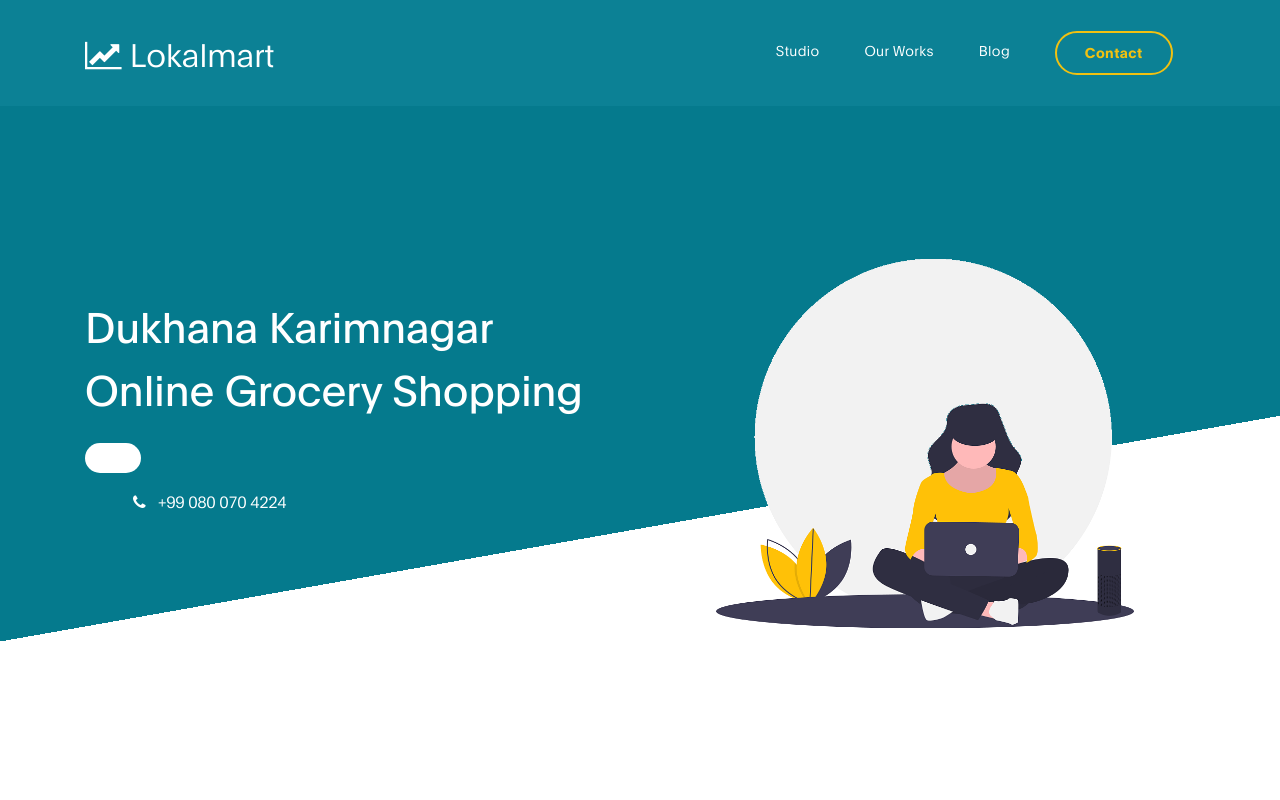
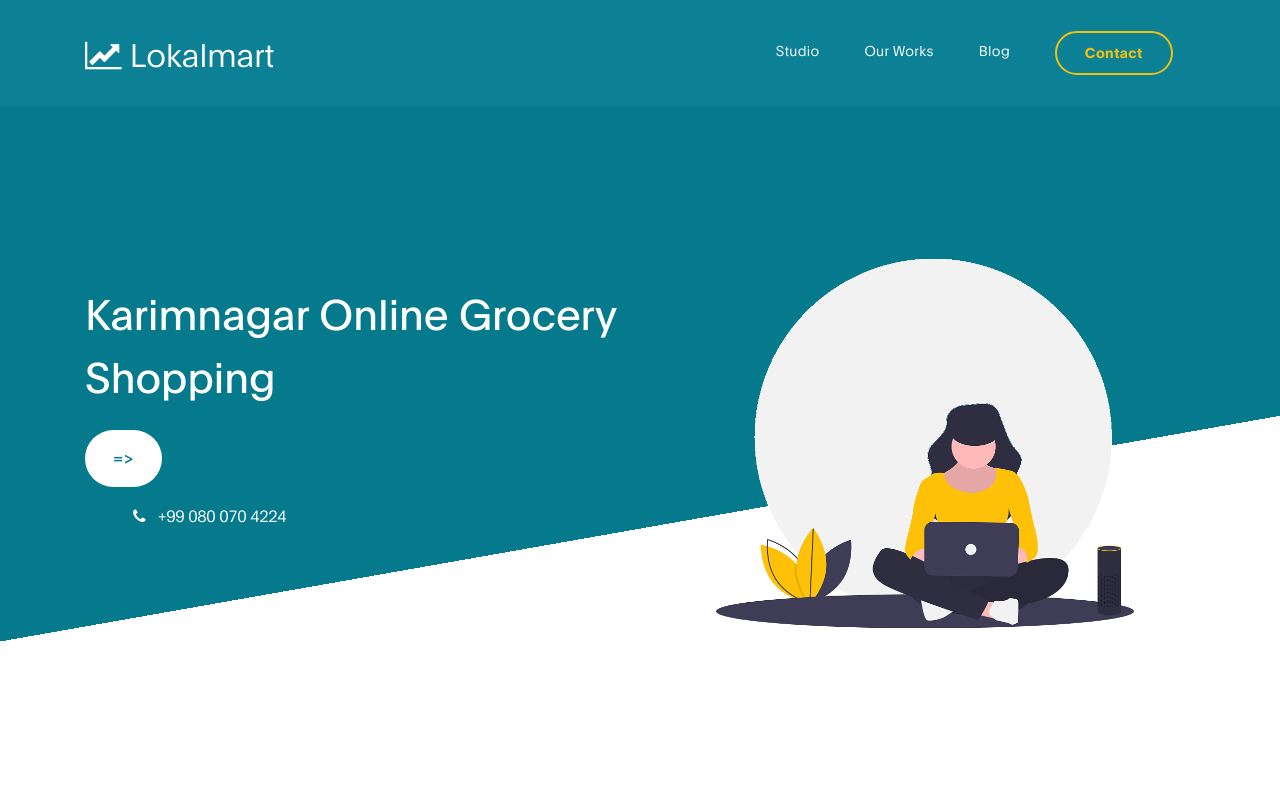
Before and after one commit to 5gsimuser/lokalmart, a plain HTML site: page index.html in a window 1280 px wide. Shown: the top 800 px of the page. Drawn offline with Linux system fonts and the light colour scheme.

Commit message:
Update index.html

```diff
--- a/index.html
+++ b/index.html
@@ -70,9 +70,9 @@ https://templatemo.com/tm-538-digital-trend
                         <div class="col-lg-6 col-md-10 col-12 d-flex flex-column justify-content-center align-items-center">
                               <div class="hero-text">
 
-                                   <h1 class="text-white" data-aos="fade-up">Dukhana Karimnagar Online Grocery Shopping</h1>
+                                   <h1 class="text-white" data-aos="fade-up">Karimnagar Online Grocery Shopping</h1>
 
-                                   <a href="#" class="custom-btn btn-bg btn mt-3" data-aos="fade-up" data-aos-delay="100"></a>
+                                   <a href="#" class="custom-btn btn-bg btn mt-3" data-aos="fade-up" data-aos-delay="100">=></a>
 
                                    <strong class="d-block py-3 pl-5 text-white" data-aos="fade-up" data-aos-delay="200"><i class="fa fa-phone mr-2"></i> +99 080 070 4224</strong>
                               </div>
```
